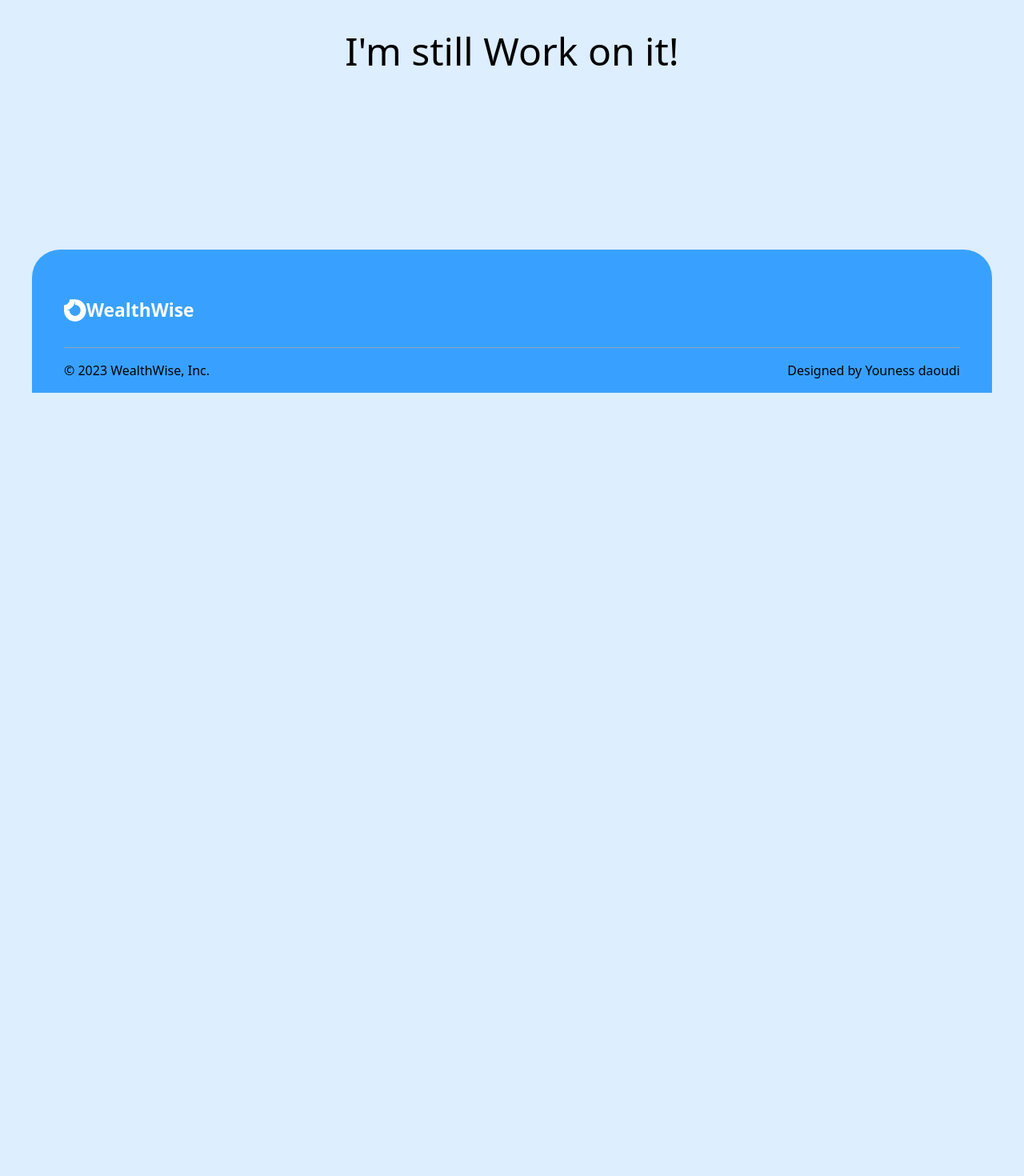
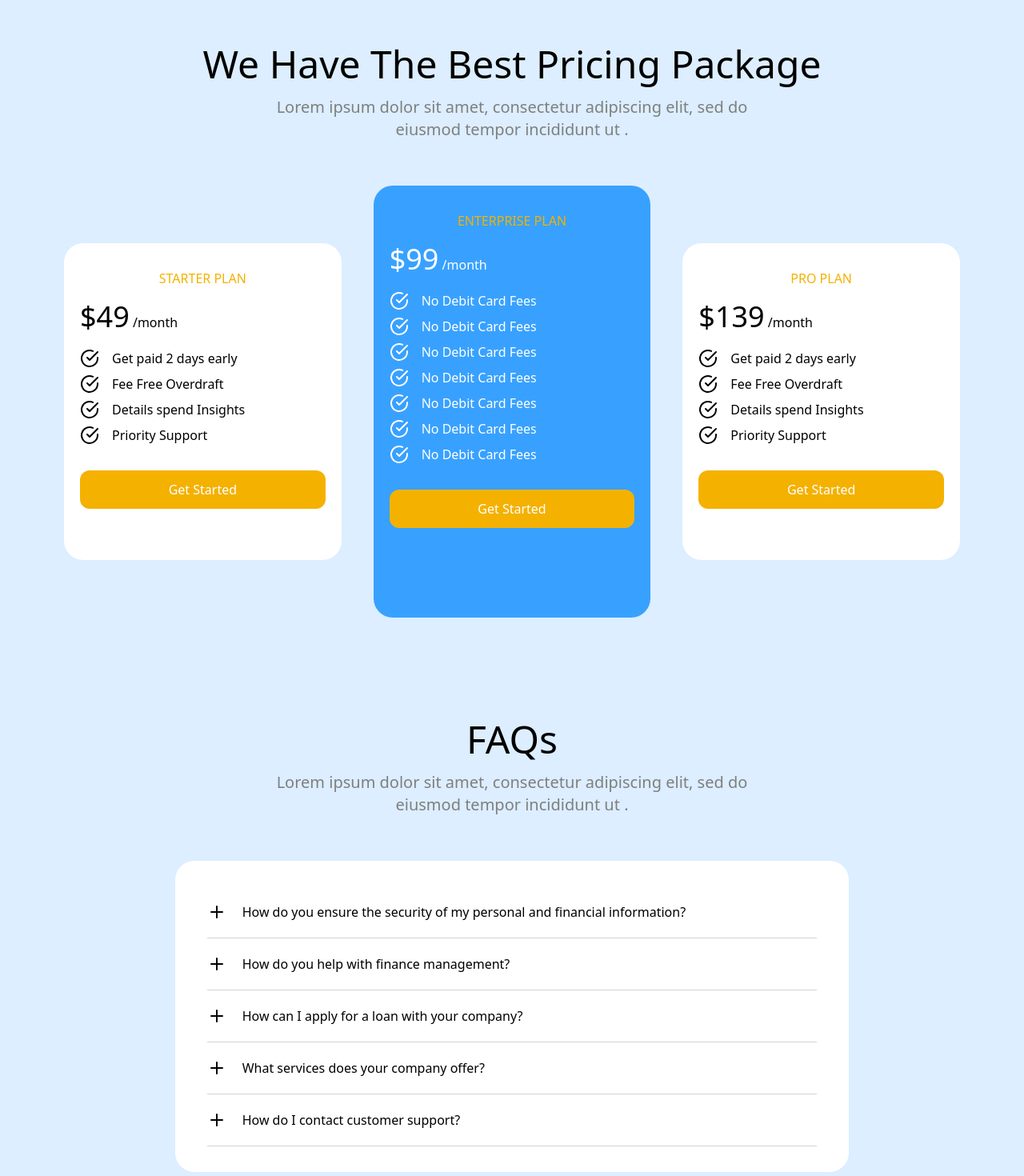
Before and after one commit to ahmedmohamedag/WealthWise, a React (Vite) app: page /pricing in a window 1280 px wide. Shown: the part 120-1590 px from the top of the page at 80% size. Before the commit the page ends 800 px from the top, so only its background shows below. Built offline with nearby package versions, Linux system fonts and the light colour scheme.

Commit message:
add price section & creat F/data

```diff
--- a/src/common/Caption.tsx
+++ b/src/common/Caption.tsx
@@ -7,7 +7,7 @@ interface I_Props extends HTMLAttributes<HTMLElement>{
 }
 const Caption = ({children,className,...res}:I_Props) => {
     return (
-        <caption className={`${className} uppercase text-secondary pb-4`}  {...res}>{children}</caption>
+        <caption className={`${className} uppercase text-secondary pb-4 inline-block`}  {...res}>{children}</caption>
 
     )
 }
--- /dev/null
+++ b/src/common/Plan.tsx
@@ -0,0 +1,44 @@
+import { CircleCheckBig } from "lucide-react"
+import Button from "./Button"
+import Caption from "./Caption"
+import { ReactNode } from "react"
+interface I_Propd {
+    className?: ReactNode,
+    caption: string,
+    price: string,
+    check_List: string[],
+    ptn_style?: string,
+
+}
+/**
+ * Component for displaying a plan with caption, price, checklist, and a button.
+ *
+ * @param {Object} props - The properties object.
+ * @param {string} props.caption - The caption for the plan.
+ * @param {number} props.price - The price of the plan.
+ * @param {string[]} props.check_List - The list of features or checks for the plan.
+ * @param {string} props.className - Additional class names for styling the container.
+ * @param {string} props.ptn_style - Additional class names for styling the button.
+ *
+ * @returns {JSX.Element} The JSX element for the plan component.
+ */
+const Plan = ({ caption, price, check_List, className, ptn_style }: I_Propd) => {
+    return (
+        <div className={`flex flex-col px-5 py-8 rounded-3xl h-fit ${className}`} >
+            <Caption>{caption}</Caption>
+            <h2><span className="text-4xl">${price}</span> /month</h2>
+            <ul className="py-4">
+                {
+                    check_List.map((checked, index) => (
+                        <li key={index} className="flex items-center py-1 space-x-4">
+                            <CircleCheckBig /><span>{checked}</span>
+                        </li>
+                    ))
+                }
+            </ul>
+            <Button className={`mt-3 mb-8 text-white py-3 ${ptn_style}`}>Get Started</Button>
+        </div>
+    )
+}
+
+export default Plan
--- /dev/null
+++ b/src/data/index.ts
@@ -0,0 +1,30 @@
+/**
+ * An object representing different plans with their respective features.
+ * @typedef {Object} Plans
+ * @property {string[]} plan_one - Features of the first plan.
+ * @property {string[]} plan_two - Features of the second plan.
+ * @property {string[]} plan_three - Features of the third plan.
+ **/
+export const Plans = {
+    plan_one: [
+        "Get paid 2 days early",
+        "Fee Free Overdraft",
+        "Details spend Insights",
+        "Priority Support",
+    ],
+    plan_tow: [
+        "No Debit Card Fees",
+        "No Debit Card Fees",
+        "No Debit Card Fees",
+        "No Debit Card Fees",
+        "No Debit Card Fees",
+        "No Debit Card Fees",
+        "No Debit Card Fees",
+    ],
+    plan_three: [
+        "Get paid 2 days early",
+        "Fee Free Overdraft",
+        "Details spend Insights",
+        "Priority Support",
+    ],
+};
--- a/src/pages/Blog.tsx
+++ b/src/pages/Blog.tsx
@@ -1,9 +1,11 @@
+
 
 const Blog = () => {
   return (
-    <div>
-      <h1 className="mx-auto text-center text-5xl py-8 pb-[200px]">I'm still Work on it!</h1>
-    </div>
+    <section className="">
+<h1>blog</h1>
+
+    </section>
   )
 }
 
--- a/src/pages/Pricing.tsx
+++ b/src/pages/Pricing.tsx
@@ -1,9 +1,55 @@
+
+import { Plus } from "lucide-react"
+import Plan from "../common/Plan"
+import { Plans } from "../data"
+const QS = [
+  " How do you ensure the security of my personal and financial information?",
+  "How do you help with finance management?",
+  "How can I apply for a loan with your company?",
+  "What services does your company offer?",
+  "How do I contact customer support?",
+]
 
 const Pricing = () => {
   return (
-    <div>
-      <h1 className="mx-auto text-center text-5xl py-8 pb-[200px]">I'm still Work on it!</h1>
-    </div>
+    <section>
+      <div className="">
+        <div className="flex flex-col items-center py-8 mb-6 text-center">
+          <h3 className="py-4 text-3xl sm:text-4xl md:text-5xl">We Have The Best Pricing Package</h3>
+          <p className="px-1 text-xl sm:text-xl">Lorem ipsum dolor sit amet, consectetur adipiscing elit, sed do<br /> eiusmod tempor incididunt ut .</p>
+        </div>
+        <div className="grid items-center gap-4 px-2 lg:gap-10 lg:px-20 sm:grid-cols-3 ">
+          <Plan caption="STARTER PLAN" check_List={Plans.plan_one} price="49" className="bg-white" ptn_style="bg-gray hover:bg-secondary " />
+          <Plan caption="ENTERPRISE PLAN" check_List={Plans.plan_tow} price="99" className="pb-20 text-white bg-blue rounded-3xl"
+          />
+          <Plan caption="PRO PLAN" check_List={Plans.plan_three} price="139" className="bg-white" ptn_style="bg-gray hover:bg-secondary " />
+        </div>
+      </div>
+      {/* $$$$$$$$$$$$$$$$$$$$$$$$$$$$$$$$$ */}
+
+
+
+
+
+
+
+
+
+      <div className="flex flex-col items-center px-2 py-10 mt-10">
+        <div className="flex flex-col items-center py-8 mb-6 text-center">
+          <h3 className="py-4 text-3xl sm:text-4xl md:text-5xl">FAQs</h3>
+          <p className="px-1 text-xl sm:text-xl">Lorem ipsum dolor sit amet, consectetur adipiscing elit, sed do<br /> eiusmod tempor incididunt ut .</p>
+        </div>
+        <ul className="px-4 py-8 bg-white sm:px-10 lg:w-2/3 rounded-3xl">
+          {
+            QS.map((qs,index)=>(
+            <li key={index} className="flex gap-3 py-2 border-b sm:gap-5 sm:items-center sm:py-5 border-b-neutral-300 sm:pe-20" ><Plus /> {qs}</li>
+            ))
+          }
+        </ul>
+      </div>
+
+    </section>
   )
 }
 
```
